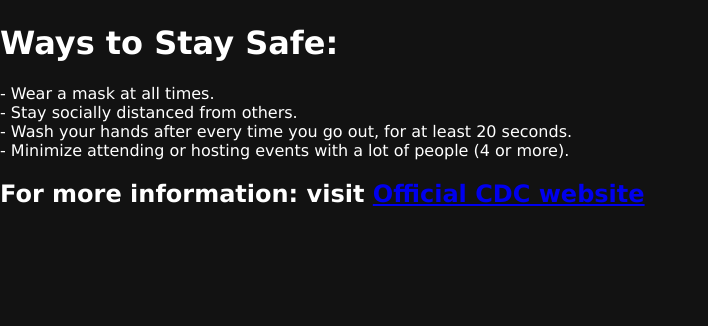
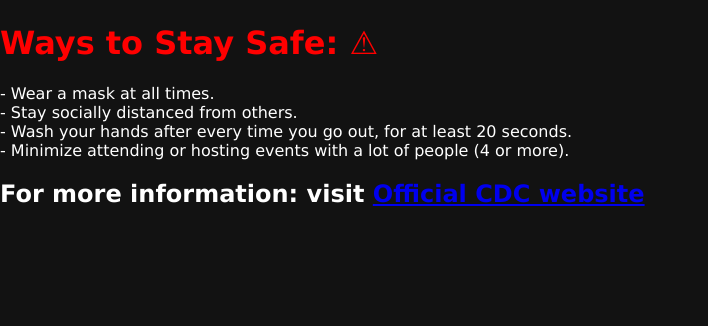
Before and after one commit to Prospect-Programming-Club/covid-tracker, a Flask app: page /about in a window 1280 px wide. Shown: the part 474-800 px from the top of the page, without its empty margins (0-708 px from the left). Run offline with Flask 2, Linux system fonts and the light colour scheme; some libraries are stand-ins or nearby versions.

Commit message:
Edited some html and added some new pictures

```diff
--- a/static/main.css
+++ b/static/main.css
@@ -1,6 +1,10 @@
 body {
-  color: white;
-  background-color: #121212;
-  margin: auto;
-  font-family: Verdana, Geneva, Tahoma, sans-serif;
+    color: white;
+    background-color: #121212;
+    margin: auto;
+    font-family: Verdana, Geneva, Tahoma, sans-serif;
 }
+
+.safety {
+    color: red;
+}
--- a/templates/about.html
+++ b/templates/about.html
@@ -1,7 +1,6 @@
 {% extends "index.html" %}
 {% block title %}
     <title>About COVID-19</title>
-    <link rel="stylesheet" href="main.css">
 {% endblock %}
 {% block content %}
     <h1>About COVID-19</h1>
@@ -10,8 +9,10 @@
         This disease is fatal as it blocks your lungs from absorbing oxygen, causing shortness of breath.</p>
     <img src=https://tse4.mm.bing.net/th?id=OIP.5rFmys4O6Q6NWbfm-8r5dAHaFA&pid=Api&P=0&w=237&h=161 width="400" height="300"
         alt="Coronavirus">
+        <img src=https://tse4.mm.bing.net/th?id=OIP.IixmskeIIO6mlntQ_3GJbwHaHa&pid=Api&P=0&w=300&h=300 width="400" height="300" alt="Person wearing a mask">
+        <img src=https://tse2.mm.bing.net/th?id=OIP.Ny8ZXBTfme6GpxSJTjzTugAAAA&pid=Api&P=0&w=300&h=300 width="300" height="300" alt="Social distancing sign">
     <div>
-        <h1>Ways to Stay Safe:</h1>
+        <h1 class="safety">Ways to Stay Safe: ⚠</h1>
         <p>- Wear a mask at all times.
             <br> - Stay socially distanced from others.<br>
             - Wash your hands after every time you go out, for at least 20 seconds.<br>
```
